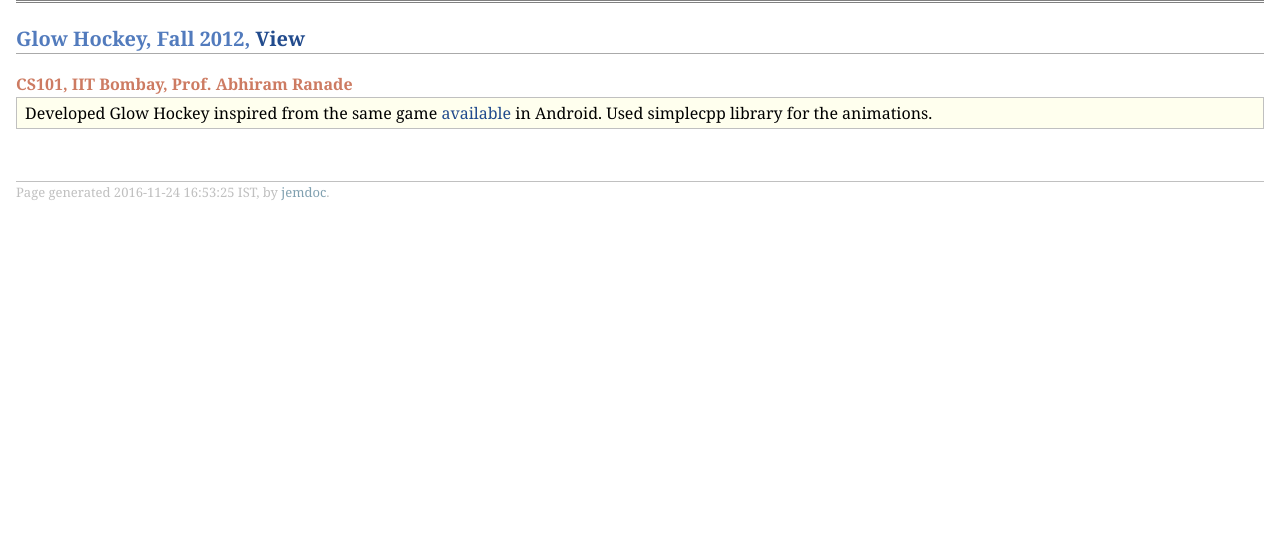
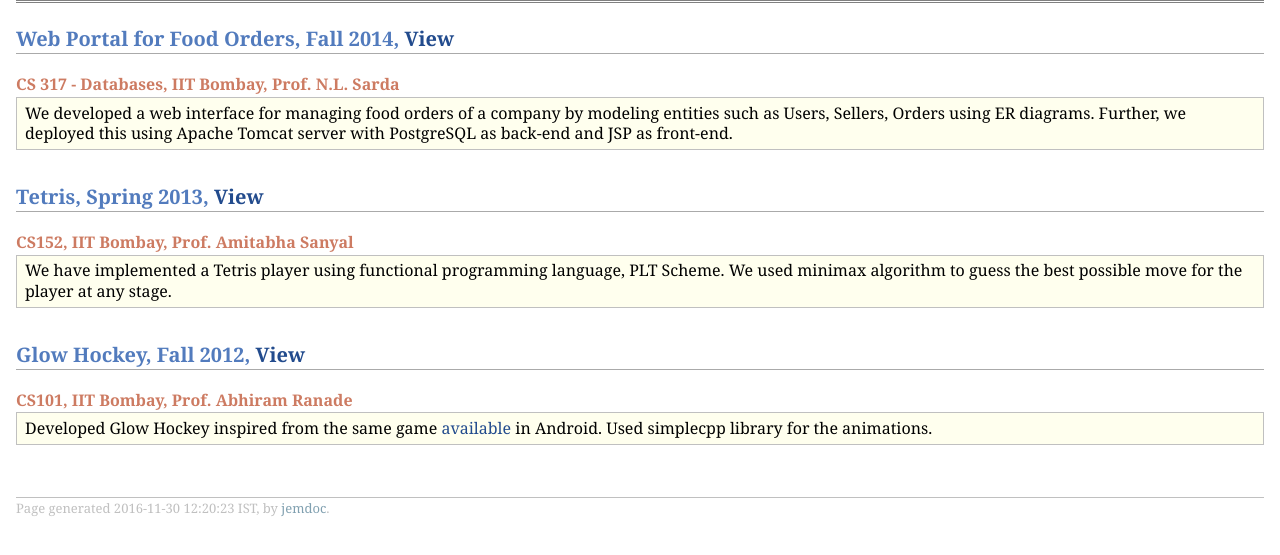
Before and after one commit to mskd12/mskd12.github.io, a plain HTML site: page projects.html in a window 1280 px wide. Shown: the part 69-624 px from the top of the page. Drawn offline with Linux system fonts and the light colour scheme.

Commit message:
Adding ALE

```diff
--- a/projects.html
+++ b/projects.html
@@ -13,6 +13,18 @@
 <h1>Other Projects</h1>
 <div id="subtitle">Link to <a href="index.html">home</a></div>
 </div>
+<h2>Web Portal for Food Orders, Fall 2014, <a href="https://github.com/mskd96/FOS">View</a></h2>
+<div class="infoblock">
+<div class="blocktitle">CS 317 - Databases, IIT Bombay, Prof. N.L. Sarda</div>
+<div class="blockcontent">
+<p>We developed a web interface for managing food orders of a company by modeling entities such as Users, Sellers, Orders using ER diagrams. Further, we deployed this using Apache Tomcat server with PostgreSQL as back-end and JSP as front-end.</p>
+</div></div>
+<h2>Tetris, Spring 2013, <a href="https://github.com/mskd96/Tetris">View</a></h2>
+<div class="infoblock">
+<div class="blocktitle">CS152, IIT Bombay, Prof. Amitabha Sanyal</div>
+<div class="blockcontent">
+<p>We have implemented a Tetris player using functional programming language, PLT Scheme. We used minimax algorithm to guess the best possible move for the player at any stage.</p>
+</div></div>
 <h2>Glow Hockey, Fall 2012, <a href="https://github.com/mskd96/GlowHockey">View</a></h2>
 <div class="infoblock">
 <div class="blocktitle">CS101, IIT Bombay, Prof. Abhiram Ranade</div>
@@ -21,7 +33,7 @@
 </div></div>
 <div id="footer">
 <div id="footer-text">
-Page generated 2016-11-24 16:53:25 IST, by <a href="http://jemdoc.jaboc.net/">jemdoc</a>.
+Page generated 2016-11-30 12:20:23 IST, by <a href="http://jemdoc.jaboc.net/">jemdoc</a>.
 </div>
 </div>
 </div>
```
Also changed, not shown: 2 other files.
